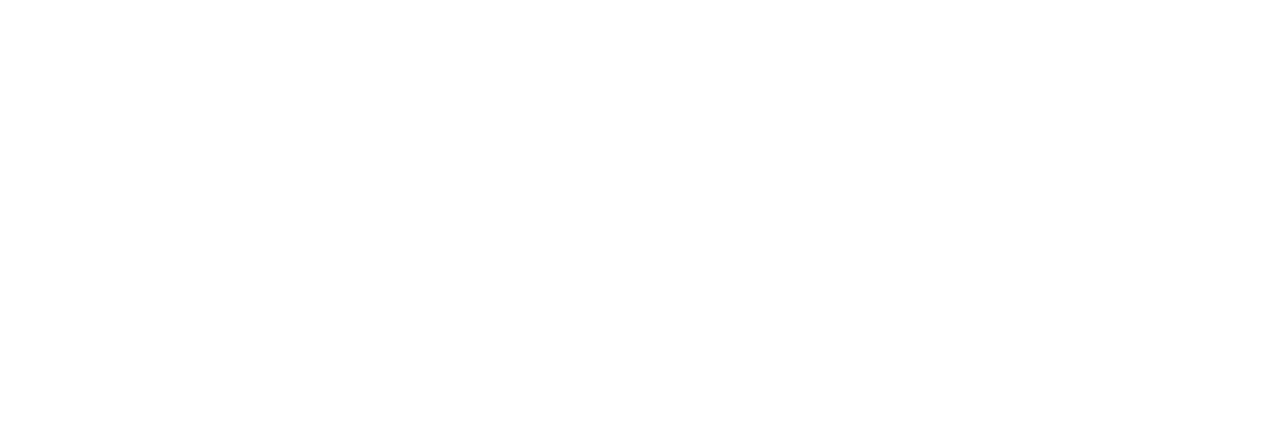
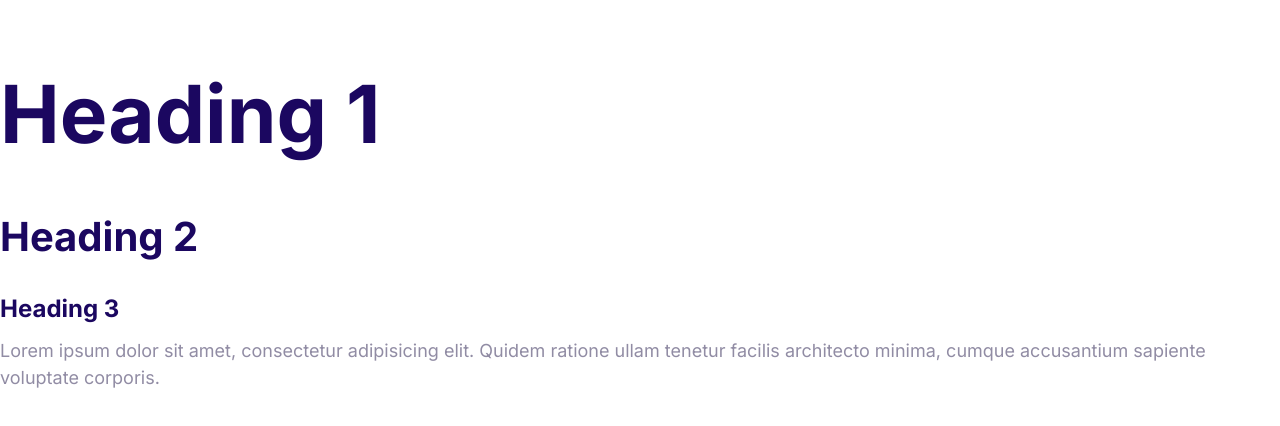
Before and after one commit to codewithezequiel/zeke-project, a plain HTML site: page index.html in a window 1280 px wide. Drawn offline with Linux system fonts and the light colour scheme.

Commit message:
Define the styles for the fonts.

```diff
--- a/css/styles.css
+++ b/css/styles.css
@@ -6,3 +6,53 @@
     --color-body:#918ca4;
     --color-footer:green;
 }
+
+html {
+    /* 62.5% * 16px = 10px */
+    font-size: 62.5%;
+}
+
+body {
+    font-family: Inter, Arial, Helvetica, sans-serif;
+    font-size: 2.4rem;
+    line-height: 1.5;
+    color: var(--color-body);
+}
+
+h1, h2, h3 {
+    color: var(--color-headings);
+    margin-bottom: 1rem;
+}
+
+h1 {
+    font-size: 7rem;
+}
+
+h2 {
+    font-size: 4rem;
+}
+h3 {
+    font-size: 3rem;
+}
+
+p {
+    margin-top: 0;
+}
+
+@media screen and (min-width:1024px) {
+    body {
+        font-size: 1.8rem;
+    }
+
+    h1 {
+        font-size: 8rem;
+    }
+
+    h2 {
+        font-size: 4rem;
+    }
+
+    h3 {
+        font-size: 2.4rem;
+    }
+}
--- a/index.html
+++ b/index.html
@@ -1,14 +1,27 @@
 <!DOCTYPE html>
 <html lang="en">
-<head>
-    <meta charset="UTF-8">
-    <meta http-equiv="X-UA-Compatible" content="IE=edge">
-    <meta name="viewport" content="width=device-width, initial-scale=1.0">
-    <link rel="stylesheet" href="css/normalize.css">
-    <link rel="stylesheet" href="css/styles.css">
+  <head>
+    <meta charset="UTF-8" />
+    <meta http-equiv="X-UA-Compatible" content="IE=edge" />
+    <meta name="viewport" content="width=device-width, initial-scale=1.0" />
+    <link rel="preconnect" href="https://fonts.googleapis.com" />
+    <link rel="preconnect" href="https://fonts.gstatic.com" crossorigin />
+    <link
+      href="https://fonts.googleapis.com/css2?family=Inter:wght@400;700&display=swap"
+      rel="stylesheet"
+    />
+    <link rel="stylesheet" href="css/normalize.css" />
+    <link rel="stylesheet" href="css/styles.css" />
     <title>Website Moshify Practice</title>
-</head>
-<body>
-
-</body>
+  </head>
+  <body>
+    <h1>Heading 1</h1>
+    <h2>Heading 2</h2>
+    <h3>Heading 3</h3>
+    <p>
+      Lorem ipsum dolor sit amet, consectetur adipisicing elit. Quidem ratione
+      ullam tenetur facilis architecto minima, cumque accusantium sapiente
+      voluptate corporis.
+    </p>
+  </body>
 </html>
```
